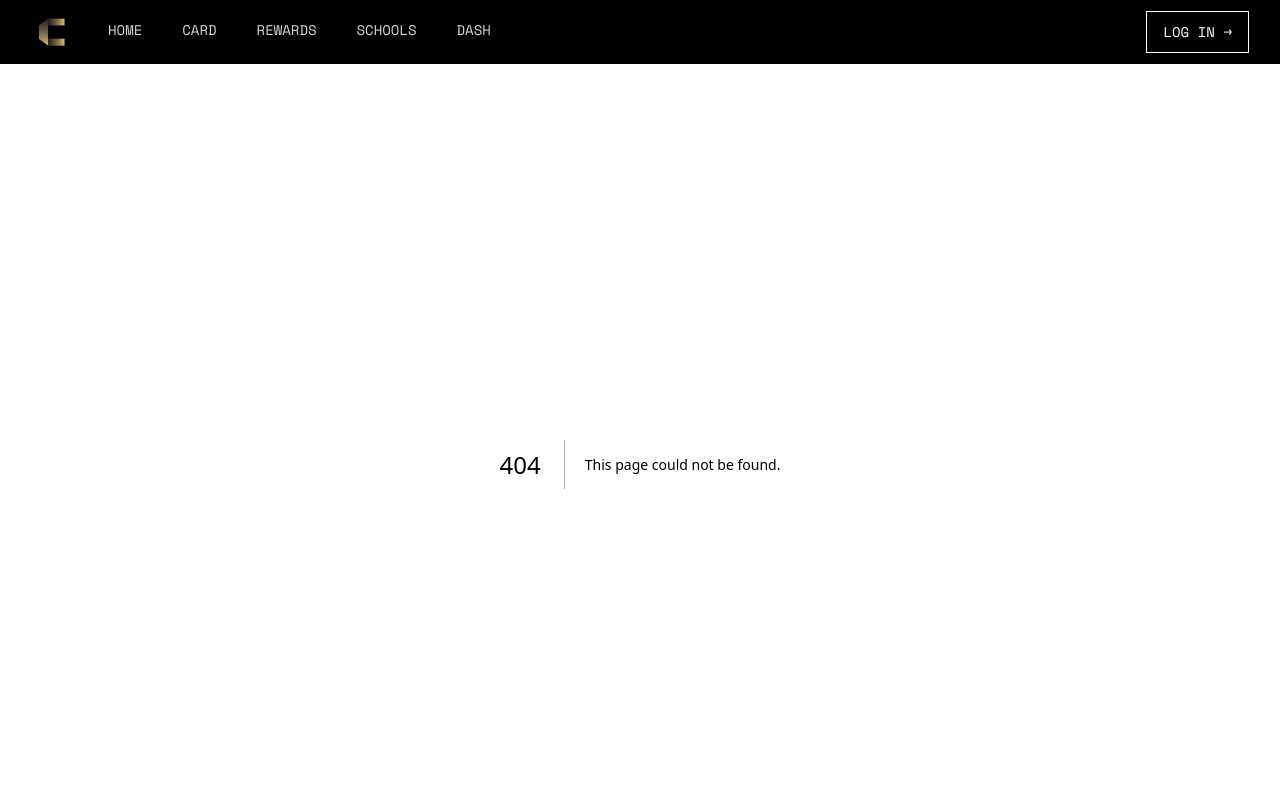
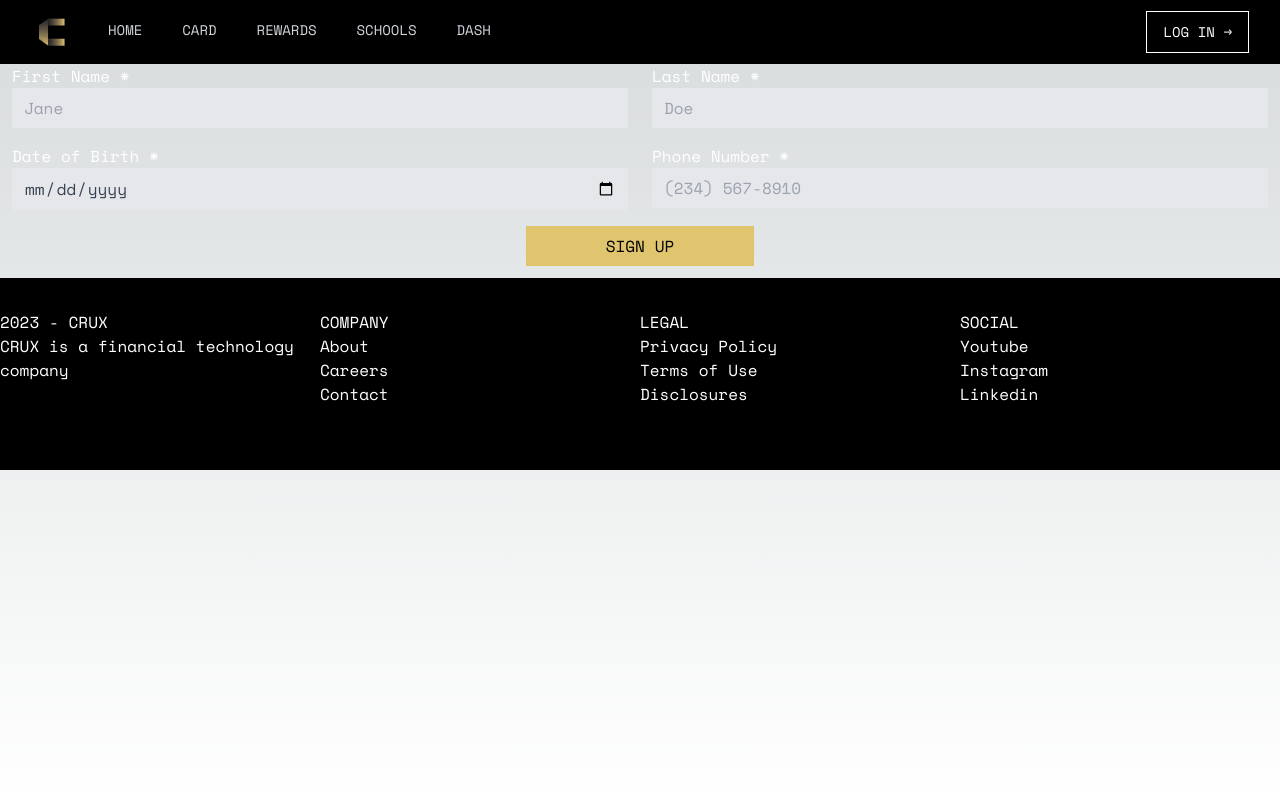
Before and after one commit to z-jesse/crux_mirror_shield, a Next.js app: page /onboarding/user-details in a window 1280 px wide. Before the commit this address had no page. Shown: the top 800 px of the page. Built offline with nearby package versions, Linux system fonts and the light colour scheme.

Commit message:
onboarding revamp

```diff
--- a/src/components/dashboard/BlueCard.tsx
+++ b/src/components/dashboard/BlueCard.tsx
@@ -2,10 +2,10 @@
 
 export default function BlueCard() {
   return (
-    <Link href='/profile'>
-    <div className='w-full aspect-square bg-gradient-to-br from-cyan-500 to-blue-500 hover:bg-none hover:bg-white px-1'>
-        <p className='font-mono text-3xl'>Profile</p>
-    </div>
+    <Link href='/dashboard/profile'>
+      <div className='w-full aspect-square bg-gradient-to-br from-cyan-500 to-blue-500 hover:bg-none hover:bg-white px-1'>
+          <p className='font-mono text-3xl'>Profile</p>
+      </div>
     </Link>
   )
 }
--- a/src/pages/_app.tsx
+++ b/src/pages/_app.tsx
@@ -1,3 +1,4 @@
+import React from "react";
 import Layout from '@/components/layout'
 import '@/styles/globals.css'
 import type { AppProps } from 'next/app'
@@ -20,16 +21,23 @@
   variable: '--font-space-mono',
 })
 
-export default function App({ Component, pageProps }: AppProps) {
+export default function RootContextProvider(props: AppProps) {
   return (
     <Provider store={store}>
       <PersistGate persistor={persistor}>
-        <main className={`${barlow_condensed.variable} ${space_mono.variable}`}>
-          <Layout>
-            <Component {...pageProps} />
-          </Layout>
-        </main>
+        <App {...props} />
       </PersistGate>
     </Provider>
   )
 }
+
+function App({ Component, pageProps }: AppProps) {
+
+  return (
+    <main className={`${barlow_condensed.variable} ${space_mono.variable}`}>
+      <Layout>
+        <Component {...pageProps} />
+      </Layout>
+    </main>
+  )
+}
--- a/src/pages/dashboard/index.tsx
+++ b/src/pages/dashboard/index.tsx
@@ -1,3 +1,8 @@
+import React, { useEffect } from "react";
+import { useSelector } from "react-redux";
+import { RootState } from "../../../state/store";
+import Router from "next/router";
+
 import BasicCard from "@/components/dashboard/BasicCard";
 import BigCard from "@/components/dashboard/BigCard";
 import BlueCard from "@/components/dashboard/BlueCard";
@@ -8,6 +13,22 @@
 import Image from "next/image";
 
 export default function Dashboard() {
+
+  const user = useSelector((state: RootState) => state.user);
+
+  useEffect(() => {
+    if (!user.authenticated) {
+      Router.push("/onboarding/login");
+    } else {
+      if (user.status === "onboarding") {
+          Router.push('/onboarding/user-details')
+      }
+    }
+  })
+
+  if (user.status !== "active") {
+    return <h1> Loading </h1>
+  }
   return (
     <div className='grow relative'>
       <Image
--- a/src/pages/dashboard/profile/index.tsx
+++ b/src/pages/dashboard/profile/index.tsx
@@ -11,6 +11,10 @@
     useEffect(() => {
         if (!user.authenticated) {
             Router.push('/onboarding/login');
+        } else {
+            if (user.status === "onboarding") {
+                Router.push('/onboarding/user-details')
+            }
         }
     })
 
--- a/src/pages/onboarding/index.tsx
+++ b/src/pages/onboarding/index.tsx
@@ -11,9 +11,17 @@
 
     useEffect(() => {
         if (user.authenticated) {
-            Router.push("/dashboard/profile");
+            if (user.status === "onboarding") {
+                Router.push('/onboarding/user-details')
+            } else {
+                Router.push("/dashboard/profile");
+            }
         }
     })
+
+    if (user.authenticated === undefined) {
+        return null;
+    }
 
     function registerUser(e :any) {
         e.preventDefault();
--- a/src/pages/onboarding/login/index.tsx
+++ b/src/pages/onboarding/login/index.tsx
@@ -11,7 +11,11 @@
 
     useEffect(() => {
         if (user.authenticated) {
-            Router.push("/dashboard/profile");
+            if (user.status === "onboarding") {
+                Router.push('/onboarding/user-details')
+            } else {
+                Router.push("/dashboard/profile");
+            }
         }
     })
 
@@ -30,6 +34,7 @@
                 authenticated: true,
                 email: res.data.user.email,
                 id: res.data.user.id,
+                status: res.data.user.status,
             }
             dispatch(updateUserState(user));
             Router.push("/dashboard/profile");
--- /dev/null
+++ b/src/pages/onboarding/user-details/index.tsx
@@ -0,0 +1,63 @@
+import React from "react";
+import axios from "axios";
+
+import { useSelector } from "react-redux";
+import { RootState } from "@/../state/store";
+
+export default function UserDetails() {
+
+    const user = useSelector((state: RootState) => state.user);
+
+    function updateUserInformation(e :any) {
+        e.preventDefault();
+
+        const first = e.target.firstName.value;
+        const last = e.target.lastName.value;
+        const dob = e.target.dob.value;
+        const phone = e.target.phone.value;
+
+        if (validateParams(first, last, dob, phone)) {
+            axios.post(`http://localhost:3001/api/v1/onboarding/update-user-information`, {
+                id: user.id,
+                first_name: first,
+                last_name: last,
+                dob: dob,
+                phone: phone,
+            }, { withCredentials: true } ).then((res) => {
+                console.log(res.data)
+            })
+        }
+    }
+
+    function validateParams(first: string, last: string, dob: Date, phone: string): boolean {
+        return true;
+    }
+
+    return (
+        <form onSubmit={updateUserInformation}>
+            <div className='flex flex-wrap'>
+                <div className='w-full md:w-1/2 px-3 mb-3 md:mb-4'>
+                    <label className='block font-mono text-white' htmlFor="grid-first-name">First Name *</label>
+                    <input className='block w-full py-2 px-3 bg-gray-200 text-gray-700 font-mono' id="firstName" type="text" placeholder="Jane"/>
+                </div>
+                <div className='w-full md:w-1/2 px-3 mb-3 md:mb-4'>
+                    <label className='block font-mono text-white' htmlFor="grid-last-name">Last Name *</label>
+                    <input className='block w-full py-2 px-3 bg-gray-200 text-gray-700 font-mono' id="lastName" type="text" placeholder="Doe"/>
+                </div>
+            </div>
+            <div className='flex flex-wrap'>
+                <div className='w-full md:w-1/2 px-3 mb-3 md:mb-4'>
+                    <label className='block font-mono text-white' htmlFor="grid-dob">Date of Birth *</label>
+                    <input className='block w-full py-2 px-3 bg-gray-200 text-gray-700 font-mono' id="dob" type="date" placeholder="MM/DD/YYYY"/>
+                </div>
+                <div className='w-full md:w-1/2 px-3 mb-3 md:mb-4'>
+                    <label className='block font-mono text-white' htmlFor="grid-phone">Phone Number *</label>
+                    <input className='block w-full py-2 px-3 bg-gray-200 text-gray-700 font-mono' id="phone" type="tel" placeholder="(234) 567-8910"/>
+                </div>
+            </div>
+            <div className='flex justify-center items-center mb-3'>
+                <button className='uppercase bg-gold hover:bg-white text-black font-mono py-2 px-20' type='submit'>Sign up</button>
+            </div>
+        </form>
+    )
+}
--- a/state/slices/userSlice.ts
+++ b/state/slices/userSlice.ts
@@ -11,6 +11,7 @@
     authenticated: false,
     email: '',
     id: 0,
+    status: '',
 }
 
 export const userSlice = createSlice({
@@ -18,7 +19,6 @@
     initialState,
     reducers: {
         updateUserState(state, { payload }: PayloadAction<Partial<UserState>>) {
-            console.log("paylaod", payload)
             Object.assign(state, payload);
         },
     }
```
